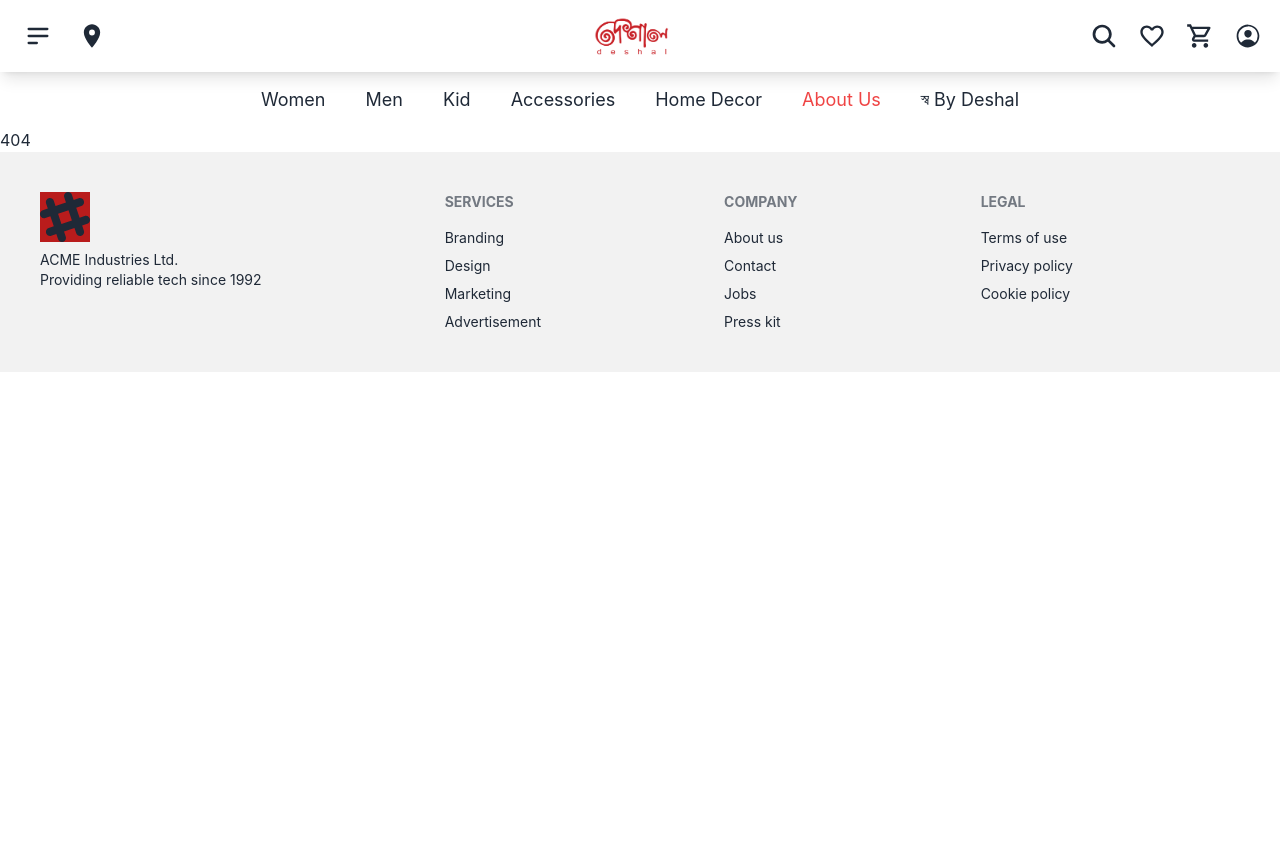
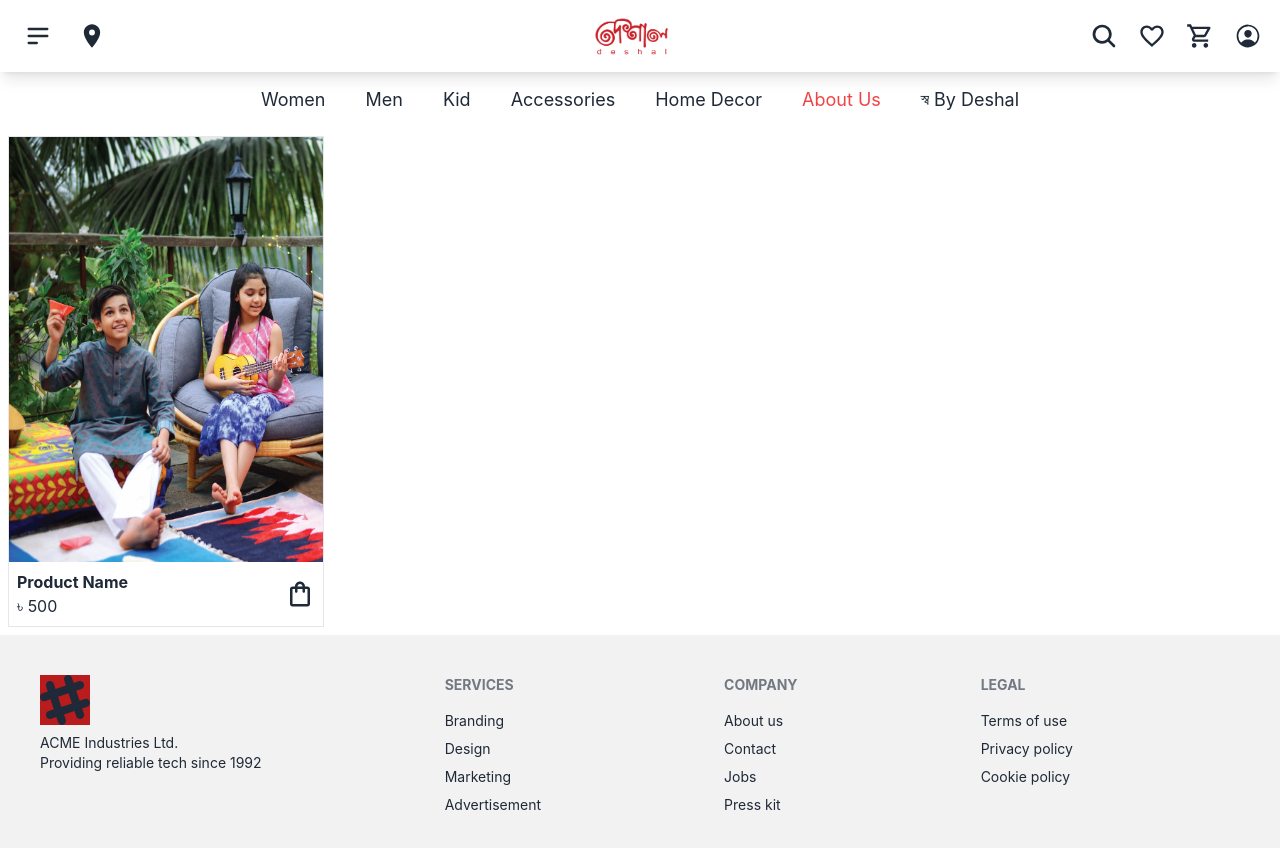
Before and after one commit to Milon3658/dashal-clone, a React (Create React App) app: page /allproducts in a window 1280 px wide. Shown: the top 848 px of the page. Before the commit the page ends 800 px from the top, so only its background shows below. Built offline with nearby package versions, Linux system fonts and the light colour scheme.

Commit message:
single product card

```diff
--- /dev/null
+++ b/src/Components/AllProducts/SingleProduct.js
@@ -0,0 +1,26 @@
+import React from "react";
+import { MdOutlineShoppingBag } from "react-icons/md";
+import kids from "../../assets/kid.jpg";
+
+const SingleProduct = () => {
+  return (
+    <div>
+      <div className="cursor-pointer border">
+        <img
+          src={kids}
+          alt="product_picture"
+          className="w-[380px] h-[477px] lg:h-[425px]"
+        />
+        <div className="my-2 mx-2 flex flex-row justify-between items-center">
+          <div>
+            <h1 className="font-bold">Product Name</h1>
+            <p>৳ 500</p>
+          </div>
+          <MdOutlineShoppingBag className="text-3xl hover:text-red-500" />
+        </div>
+      </div>
+    </div>
+  );
+};
+
+export default SingleProduct;
--- a/src/Components/CategoryTile.js
+++ b/src/Components/CategoryTile.js
@@ -1,6 +1,7 @@
-import React from 'react';
+import React from "react";
+import { Link } from "react-router-dom";
 
-const CategoryTile = ({item}) => {
+const CategoryTile = ({ item }) => {
   return (
     <div>
       <div
@@ -13,9 +14,11 @@ const CategoryTile = ({item}) => {
       >
         <div className="flex flex-col items-center">
           <h1 className=" mb-5 text-white font-bold text-5xl">{item.title}</h1>
+          <Link to="/allproducts">
             <div className="cursor-pointer mb-5 h-[50px] w-[200px] bg-[#9B101F] hover:bg-red-700 text-white flex items-center justify-center">
               VIEW PRODUCTS
             </div>
+          </Link>
         </div>
       </div>
     </div>
--- /dev/null
+++ b/src/Pages/AllProducts/AllProducts.js
@@ -0,0 +1,11 @@
+import React from "react";
+import SingleProduct from "../../Components/AllProducts/SingleProduct";
+
+const AllProducts = () => {
+  return (
+    <div className=" mx-2 my-2 grid grid-cols-1 lg:grid lg:grid-cols-4">
+     <SingleProduct></SingleProduct>
+    </div>
+  );
+};
+export default AllProducts;
--- a/src/Router/Router.js
+++ b/src/Router/Router.js
@@ -6,6 +6,7 @@ import Favorite from "../Pages/Favorite/Favorite";
 import Cart from "../Pages/Cart/Cart";
 import Profile from "../Pages/Profile/Profile";
 import Category from "../Pages/Category/Category";
+import AllProducts from "../Pages/AllProducts/AllProducts";
 
 const router = createBrowserRouter([
     {
@@ -37,6 +38,10 @@ const router = createBrowserRouter([
                 element:<Category></Category>
             },
             {
+                path:"/allproducts",
+                element:<AllProducts></AllProducts>
+            },
+            {
                 path:"*",
                 element:<h1>404</h1>
             }
```
Lines whose indentation alone changed are shown as unchanged.
